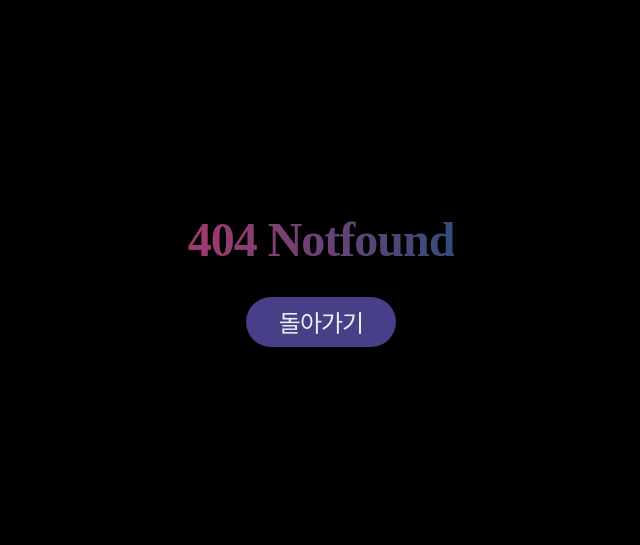
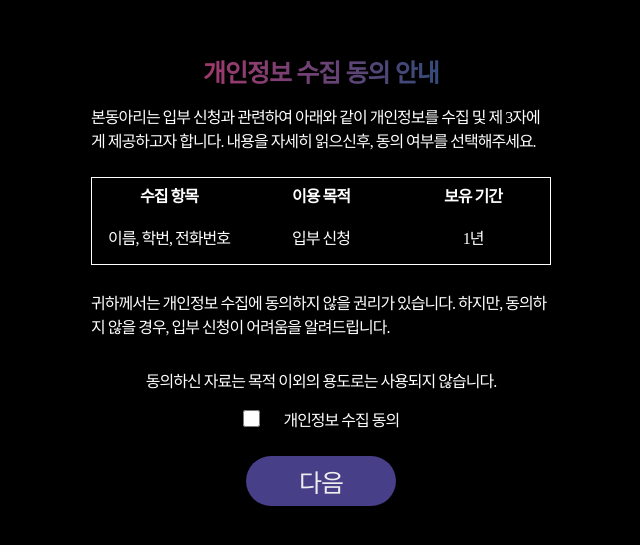
Before and after one commit to gywns022727/mc, a React (Create React App) app: page /privacy in a window 1280 px wide. Before the commit this address had no page. Shown: the part 121-666 px from the top of the page, without its empty margins (319-959 px from the left). Built offline with nearby package versions, Linux system fonts and the light colour scheme.

Commit message:
2023 02 05 privacy page update

```diff
--- a/src/App.jsx
+++ b/src/App.jsx
@@ -1,6 +1,7 @@
 import Global from "./Global";
 import Index from "./page/index";
-import Form from "./page/TFormpage";
+import Privacy from "./page/Privacy";
+import Form from "./page/Formpage";
 import Notfound from "./page/Notfound";
 import { BrowserRouter, Routes, Route } from "react-router-dom";
 
@@ -11,6 +12,7 @@ function App() {
       <BrowserRouter>
         <Routes>
           <Route path="/" element={<Index />} />
+          <Route path="/privacy" element={<Privacy />} />
           <Route path="/form" element={<Form />} />
           <Route path="/*" element={<Notfound />} />
         </Routes>
--- a/src/Components/ApplicationBtn.jsx
+++ /dev/null
@@ -1,42 +0,0 @@
-import React from "react";
-import styled from "styled-components";
-import { useNavigate } from "react-router-dom";
-
-export default function ApplicationBtn() {
-  const navigate = useNavigate();
-  const click = () => {
-    navigate("/form");
-  };
-
-  return <Btn onClick={click}>입부 신청하기</Btn>;
-}
-
-const Btn = styled.button`
-  margin-top: 30px;
-  width: 250px;
-  height: 70px;
-  background: #483f89;
-  border-radius: 30px;
-  border: none;
-  font-weight: 500;
-  font-size: 30px;
-  text-align: center;
-  color: #eeeeee;
-  cursor: pointer;
-
-  @media screen and (max-width: 780px) {
-    font-size: 2rem;
-  }
-
-  @media screen and (max-width: 555px) {
-    width: 180px;
-    height: 60px;
-    font-size: 25px;
-  }
-
-  @media screen and (max-width: 350px) {
-    width: 150px;
-    height: 50px;
-    font-size: 20px;
-  }
-`;
--- a/src/Components/Form.jsx
+++ b/src/Components/FormSection.jsx
@@ -1,6 +1,6 @@
 import React, { useEffect, useState, useRef } from "react";
 import styled from "styled-components";
-import sendFormData from ".././api/sendFormData";
+import sendFormData from "../api/sendFormData";
 import { useNavigate } from "react-router-dom";
 import { useForm } from "react-hook-form";
 import { toast, ToastContainer } from "react-toastify";
@@ -123,22 +123,6 @@ export default function Form() {
               <Error>전화번호를 입력해주세요.</Error>
             )}
           </label>
-          <label>
-            <CheckBox>
-              <Check
-                type="checkbox"
-                name="check"
-                {...register("checkbox", {
-                  required: true,
-                })}
-              />
-              <CheckText>개인정보 수집 동의</CheckText>
-            </CheckBox>
-            <Error>
-              {errors.checkbox?.type === "required" &&
-                "개인정보 수집에 동의 하십니까?"}
-            </Error>
-          </label>
           <Submit type="submit" value="신청 하기" disabled={isSubmitting} />
           <ToastContainer
             position="top-center"
@@ -250,32 +234,8 @@ const Input = styled.input`
   }
 `;
 
-const CheckBox = styled.div`
-  margin-top: 20px;
-  width: 100%;
-  height: 20px;
-  display: flex;
-  align-items: center;
-  justify-content: center;
-`;
-
-const Check = styled.input`
-  width: 15px;
-  height: 15px;
-  margin-right: 10px;
-  :focus {
-    outline: none;
-    border: none;
-  }
-`;
-
-const CheckText = styled.span`
-  color: #fff;
-  letter-spacing: -2px;
-`;
-
 const Submit = styled.input`
-  margin: 15px 0;
+  margin: 20px 0;
   width: 200px;
   height: 50px;
   font-weight: 500;
--- a/src/Components/MainSection.jsx
+++ b/src/Components/MainSection.jsx
@@ -1,11 +1,15 @@
 import React from "react";
 import styled from "styled-components";
-import ApplicationBtn from "../Components/ApplicationBtn";
+import { useNavigate } from "react-router-dom";
 // import Bk1 from "../assets/images/bk1.png";
 // import Bk2 from "../assets/images/bk2.png";
 // import Bk3 from "../assets/images/bk3.png";
 
 export default function MainSection() {
+  const navigate = useNavigate();
+  const click = () => {
+    navigate("/privacy");
+  };
   return (
     <Wrap>
       <Container>
@@ -14,7 +18,7 @@ export default function MainSection() {
         <Content>
           <MainText>우리는 MC 입니다.</MainText>
           <SubText>저희와 함께 할래요?</SubText>
-          <ApplicationBtn />
+          <Btn onClick={click}>입부 신청하기</Btn>
         </Content>
       </Container>
     </Wrap>
@@ -59,7 +63,6 @@ const ImgContainer = styled.div`
 
   @media screen and (max-width: 1050px) {
     width: 100vw;
-
     height: 50vh;
   }
 `;
@@ -132,3 +135,33 @@ const SubText = styled.p`
     font-size: 1.4rem;
   }
 `;
+
+const Btn = styled.button`
+  margin-top: 30px;
+  width: 250px;
+  height: 70px;
+  background: #483f89;
+  border-radius: 30px;
+  border: none;
+  font-weight: 500;
+  font-size: 30px;
+  text-align: center;
+  color: #eeeeee;
+  cursor: pointer;
+
+  @media screen and (max-width: 780px) {
+    font-size: 2rem;
+  }
+
+  @media screen and (max-width: 555px) {
+    width: 180px;
+    height: 60px;
+    font-size: 25px;
+  }
+
+  @media screen and (max-width: 350px) {
+    width: 150px;
+    height: 50px;
+    font-size: 20px;
+  }
+`;
--- a/src/page/TFormpage.jsx
+++ b/src/page/Formpage.jsx
@@ -1,6 +1,6 @@
 import React from "react";
 import styled from "styled-components";
-import Form from "../Components/Form";
+import Form from "../Components/FormSection";
 
 export default function index() {
   return (
--- /dev/null
+++ b/src/page/Privacy.jsx
@@ -0,0 +1,150 @@
+import React, { useState, useRef, useCallback } from "react";
+import styled from "styled-components";
+import { useNavigate } from "react-router-dom";
+
+export default function Privacy() {
+  const [error, isError] = useState(false);
+  const navigate = useNavigate();
+  const ref = useRef();
+  const click = useCallback(() => {
+    if (ref.current.checked) {
+      navigate("/form");
+    } else {
+      isError(true);
+    }
+  }, [navigate]);
+  return (
+    <Wrap>
+      <Container>
+        <HeadLine>개인정보 수집 동의 안내</HeadLine>
+        <Text>
+          본동아리는 입부 신청과 관련하여 아래와 같이 개인정보를 수집 및 제
+          3자에게 제공하고자 합니다. 내용을 자세히 읽으신후, 동의 여부를
+          선택해주세요.
+        </Text>
+        <table>
+          <thead>
+            <tr>
+              <th>수집 항목</th>
+              <th>이용 목적</th>
+              <th>보유 기간</th>
+            </tr>
+          </thead>
+          <tbody>
+            <tr>
+              <td>이름, 학번, 전화번호</td>
+              <td>입부 신청</td>
+              <td>1년</td>
+            </tr>
+          </tbody>
+        </table>
+        <Text>
+          귀하께서는 개인정보 수집에 동의하지 않을 권리가 있습니다. 하지만,
+          동의하지 않을 경우, 입부 신청이 어려움을 알려드립니다.
+        </Text>
+        <Text>동의하신 자료는 목적 이외의 용도로는 사용되지 않습니다.</Text>
+        <CheckBox>
+          <input type="checkbox" ref={ref} />
+          <p>개인정보 수집 동의</p>
+        </CheckBox>
+        {error ? <Error>필수 항목입니다.</Error> : <Error></Error>}
+        <Btn onClick={click}>다음</Btn>
+      </Container>
+    </Wrap>
+  );
+}
+
+const Wrap = styled.div`
+  width: 100vw;
+  height: 100vh;
+  display: flex;
+  flex-direction: column;
+  justify-content: center;
+  align-items: center;
+  overflow: hidden;
+  color: white;
+  @media screen and (max-height: 500px) {
+    height: 100%;
+  }
+`;
+
+const Container = styled.div`
+  padding: 10px 20px;
+  width: 500px;
+  display: flex;
+  flex-direction: column;
+  align-items: center;
+  justify-content: center;
+  @media screen and (max-width: 500px) {
+    width: 100%;
+  }
+
+  > table {
+    margin: 10px 0;
+    text-align: center;
+    border: 1px solid #ffffff;
+    > thead {
+      > tr {
+        > th {
+          width: 150px;
+          height: 30px;
+        }
+      }
+    }
+    > tbody {
+      height: 50px;
+    }
+  }
+`;
+
+const HeadLine = styled.p`
+  font-weight: 600;
+  font-size: 25px;
+  background: -webkit-linear-gradient(0deg, #a2396e 0%, #354b7a 100%);
+  color: transparent;
+  -webkit-background-clip: text;
+  -webkit-text-fill-color: transparent;
+  background-clip: text;
+  @media screen and (max-width: 300px) {
+    font-size: 22px;
+  }
+`;
+
+const Text = styled.p`
+  padding: 15px 0;
+  font-size: 16px;
+  @media screen and (max-width: 300px) {
+    font-size: 14px;
+  }
+`;
+
+const CheckBox = styled.label`
+  width: 180px;
+  display: flex;
+  align-items: center;
+  justify-content: space-around;
+  > input {
+    width: 17px;
+    height: 17px;
+  }
+`;
+
+const Error = styled.p`
+  padding: 5px;
+  color: #e42c2c;
+  letter-spacing: -1px;
+`;
+
+const Btn = styled.button`
+  margin-top: 15px;
+  width: 150px;
+  height: 50px;
+  background: #483f89;
+  border-radius: 30px;
+  border: none;
+  font-weight: 500;
+  font-size: 25px;
+  text-align: center;
+  color: #eeeeee;
+  cursor: pointer;
+`;
```
